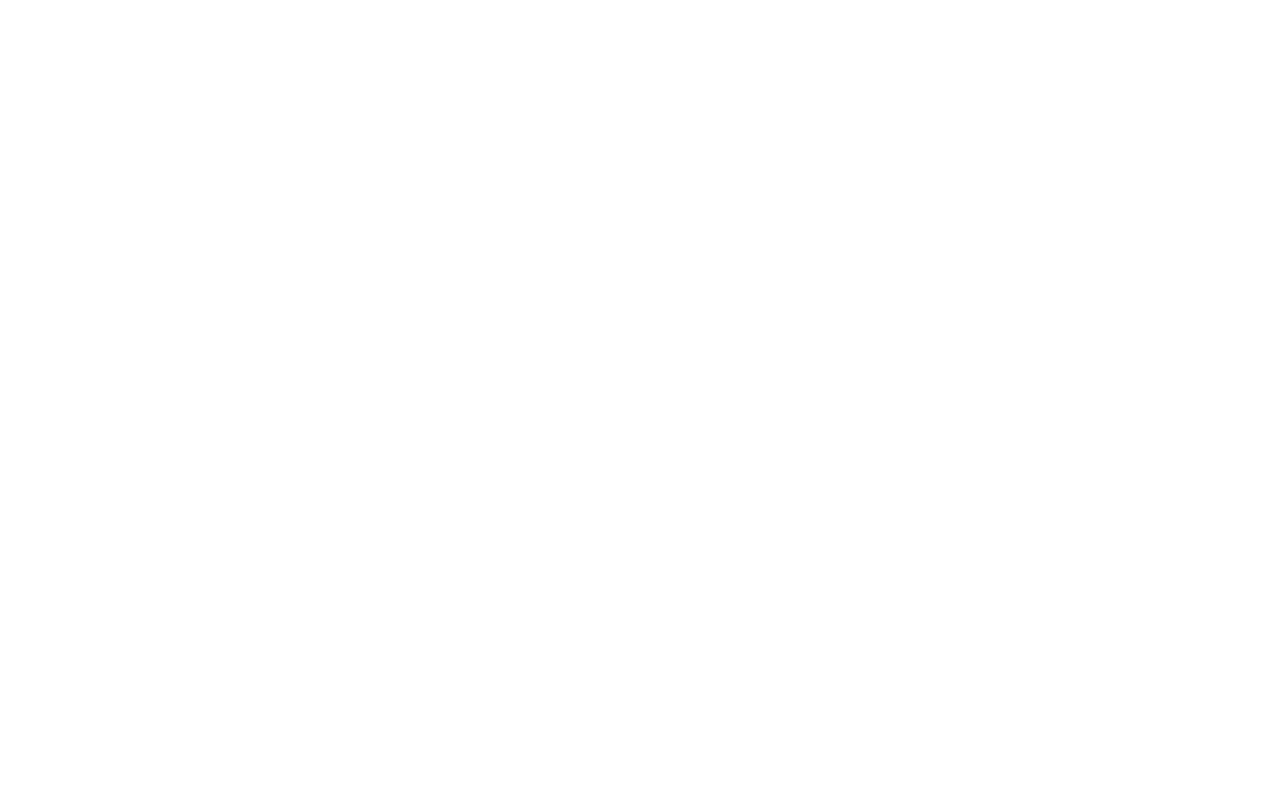
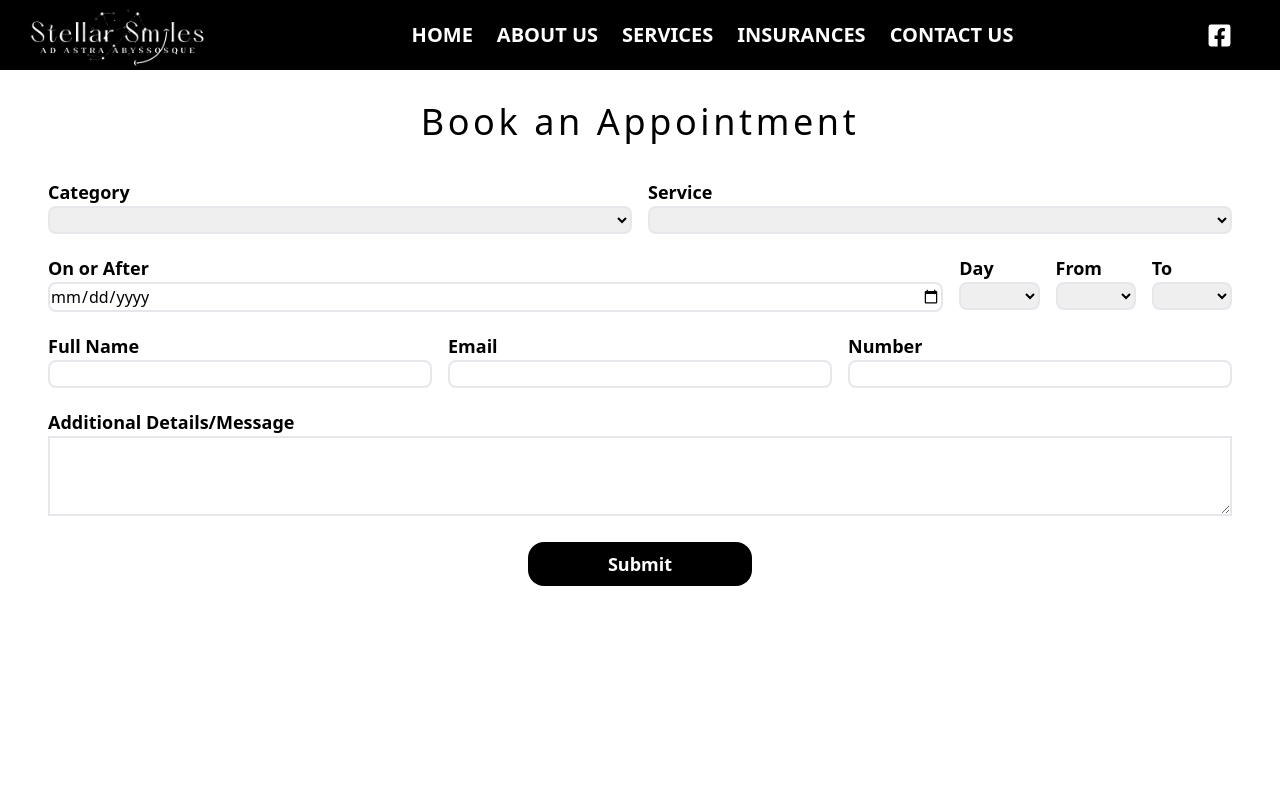
Before and after one commit to CheEngDev/stellarsmiles, a React (Create React App) app: page /booknow in a window 1280 px wide. Before the commit this address had no page. Shown: the top 800 px of the page. Built offline with nearby package versions, Linux system fonts and the light colour scheme; what google-maps-react would draw is missing.

Commit message:
finished book appointment w/ inputs being controlled components and also applied some more routings to booknow and services

```diff
--- a/src/App.js
+++ b/src/App.js
@@ -5,6 +5,7 @@
 import OurServices from "./components/servicespage";
 import Insurances from "./components/insurances";
 import ContactUs from "./components/contactus";
+import BookNow from "./components/booknow";
 
 function App() {
   return (
@@ -15,6 +16,7 @@
         <Route path="/services" element={<OurServices />} />
         <Route path="/insurances" element={<Insurances />} />
         <Route path="/contact" element={<ContactUs />} />
+        <Route path="/booknow" element={<BookNow />} />
       </Routes>
     </div>
   );
--- /dev/null
+++ b/src/components/booknow.jsx
@@ -0,0 +1,206 @@
+import React, { useState } from "react";
+import NavBar from "./navbar";
+import RealFooter from "./footer2";
+
+const BookNow = () => {
+  const [appointment, setAppointment] = useState({
+    category: "",
+    service: "",
+    date: "",
+    day: "",
+    from: "",
+    to: "",
+    fullName: "",
+    email: "",
+    number: "",
+    notes: "",
+  });
+
+  function handleBookAppointChange(e) {
+    let name = e.currentTarget.name;
+    let value = e.currentTarget.value;
+
+    setAppointment((prev) => {
+      return { ...prev, [name]: value };
+    });
+  }
+  console.log(appointment);
+
+  return (
+    <div>
+      <NavBar />
+      <div className="mt-8">
+        <div className="px-3 md:px-10">
+          <h2 className="text-4xl text-center font-medium tracking-widest">
+            Book an Appointment
+          </h2>
+          <div className="mt-9">
+            <div className="flex">
+              <div className="w-full mx-2">
+                <h3 className="text-lg font-semibold">Category</h3>
+                <select
+                  className="w-full px-2 border-2 rounded-lg"
+                  name="category"
+                  id="category"
+                  value={appointment.category}
+                  onChange={handleBookAppointChange}
+                >
+                  <option value=""></option>
+                  <option value="Dentistry">Dentistry</option>
+                </select>
+              </div>
+              <div className="w-full mx-2">
+                <h3 className="text-lg font-semibold">Service</h3>
+                <select
+                  className="w-full px-2 border-2 rounded-lg"
+                  name="service"
+                  id="service"
+                  value={appointment.service}
+                  onChange={handleBookAppointChange}
+                >
+                  <option value=""></option>
+                  <option value="Orthodonctics">Orthodonctics</option>
+                  <option value="Periodontics">Periodontics</option>
+                  <option value="Endodontics">Endodontics</option>
+                  <option value="Cosmetics">Cosmetics</option>
+                  <option value="General Dentistry">General Dentistry</option>
+                  <option value="Oral Surgery">Oral Surgery</option>
+                </select>
+              </div>
+            </div>
+            <div className="mt-5 md:flex">
+              <div className="w-full mx-1 md:mx-2">
+                <h3 className="text-lg font-semibold"> On or After</h3>
+                <input
+                  className="border-2 rounded-lg w-full"
+                  type="date"
+                  name="date"
+                  value={appointment.date}
+                  onChange={handleBookAppointChange}
+                />
+              </div>
+              <div className="flex mt-5 md:mt-0">
+                <div className="w-full mx-1 md:mx-2">
+                  <h3 className="text-lg font-semibold">Day</h3>
+                  <select
+                    className="w-full px-2 border-2 rounded-lg"
+                    name="day"
+                    id="day"
+                    value={appointment.day}
+                    onChange={handleBookAppointChange}
+                  >
+                    <option value=""></option>
+                    <option value="Monday">Monday</option>
+                    <option value="Tuesday">Tuesday</option>
+                    <option value="Wednesday">Wednesday</option>
+                    <option value="Thursday">Thursday</option>
+                    <option value="Friday">Friday</option>
+                    <option value="Saturday">Saturday</option>
+                  </select>
+                </div>
+                <div className="w-full mx-1 md:mx-2">
+                  <h3 className="text-lg font-semibold">From</h3>
+                  <select
+                    className="w-full px-2 border-2 rounded-lg"
+                    name="from"
+                    id="from"
+                    value={appointment.value}
+                    onChange={handleBookAppointChange}
+                  >
+                    <option value=""></option>
+                    <option value="8:00AM">8:00AM</option>
+                    <option value="9:00AM">9:00AM</option>
+                    <option value="10:00AM">10:00AM</option>
+                    <option value="11:00AM">11:00AM</option>
+                    <option value="1:00PM">1:00PM</option>
+                    <option value="2:00PM">2:00PM</option>
+                    <option value="3:00PM">3:00PM</option>
+                    <option value="4:00PM">4:00PM</option>
+                    <option value="5:00PM">5:00PM</option>
+                  </select>
+                </div>
+                <div className="w-full mx-1 md:mx-2">
+                  <h3 className="text-lg font-semibold">To</h3>
+                  <select
+                    className="w-full px-2 border-2 rounded-lg"
+                    name="to"
+                    id="to"
+                    value={appointment.to}
+                    onChange={handleBookAppointChange}
+                  >
+                    <option value=""></option>
+                    <option value="8:00AM">8:00AM</option>
+                    <option value="9:00AM">9:00AM</option>
+                    <option value="10:00AM">10:00AM</option>
+                    <option value="11:00AM">11:00AM</option>
+                    <option value="1:00PM">1:00PM</option>
+                    <option value="2:00PM">2:00PM</option>
+                    <option value="3:00PM">3:00PM</option>
+                    <option value="4:00PM">4:00PM</option>
+                    <option value="5:00PM">5:00PM</option>
+                  </select>
+                </div>
+              </div>
+            </div>
+            <div className="mt-5 flex">
+              <div className="w-full mx-2">
+                <h3 className="text-lg font-semibold">Full Name</h3>
+                <input
+                  className="w-full border-2 rounded-lg px-2"
+                  type="text"
+                  name="fullName"
+                  id="fullName"
+                  value={appointment.fullName}
+                  onChange={handleBookAppointChange}
+                />
+              </div>
+              <div className="w-full mx-2">
+                <h3 className="text-lg font-semibold">Email</h3>
+                <input
+                  className="w-full border-2 rounded-lg px-2"
+                  type="email"
+                  name="email"
+                  id="email"
+                  value={appointment.email}
+                  onChange={handleBookAppointChange}
+                />
+              </div>
+              <div className="w-full mx-2">
+                <h3 className="text-lg font-semibold">Number</h3>
+                <input
+                  className="w-full border-2 rounded-lg px-2"
+                  type="number"
+                  name="number"
+                  id="number"
+                  value={appointment.number}
+                  onChange={handleBookAppointChange}
+                />
+              </div>
+            </div>
+            <div className="mt-5 mx-2">
+              <label htmlFor="" className="text-lg font-semibold">
+                Additional Details/Message
+              </label>
+              <textarea
+                className="w-full h-[80px] border-2"
+                name="notes"
+                id="notes"
+                value={appointment.notes}
+                onChange={handleBookAppointChange}
+              ></textarea>
+            </div>
+          </div>
+        </div>
+
+        <div className="flex justify-center">
+          <button className="px-20 py-2 m-auto mt-5 text-lg font-semibold rounded-2xl bg-black text-white">
+            Submit{" "}
+          </button>
+        </div>
+      </div>
+      <RealFooter />
+    </div>
+  );
+};
+
+export default BookNow;
--- a/src/components/footer.jsx
+++ b/src/components/footer.jsx
@@ -9,7 +9,10 @@
             READY TO BOOK AN APPOINTMENT?
           </h2>
           <div className="text-white flex justify-center md:justify-normal text-xl mt-7 md:mx-3 md:mt-3 lg:mx-7 ">
-            <a className=" border-2 border-white px-6 py-3 hover:border-[#cf945f] hover:text-[#cf945f]">
+            <a
+              className=" border-2 border-white px-6 py-3 cursor-pointer hover:border-[#cf945f] hover:text-[#cf945f]"
+              href="/booknow"
+            >
               BOOK NOW
             </a>
           </div>
--- a/src/components/hero.jsx
+++ b/src/components/hero.jsx
@@ -16,7 +16,10 @@
           Call or Text to Book <br /> 523-7569 or book online
         </p>
         <div className="text-center mt-4 mb-4 md:ml-7 md:text-left lg:mt-8 md:mt-5 ">
-          <a className="px-4 py-2 border-2 border-black cursor-pointer hover:border-[#cf945f] hover:text-[#cf945f] lg:px-7 lg:py-3 md:px-5 md:py-2">
+          <a
+            className="px-4 py-2 border-2 border-black cursor-pointer hover:border-[#cf945f] hover:text-[#cf945f] lg:px-7 lg:py-3 md:px-5 md:py-2"
+            href="/booknow"
+          >
             BOOK NOW
           </a>
         </div>
```
Also changed, not shown: src/components/services.jsx (+28 -7 lines).
